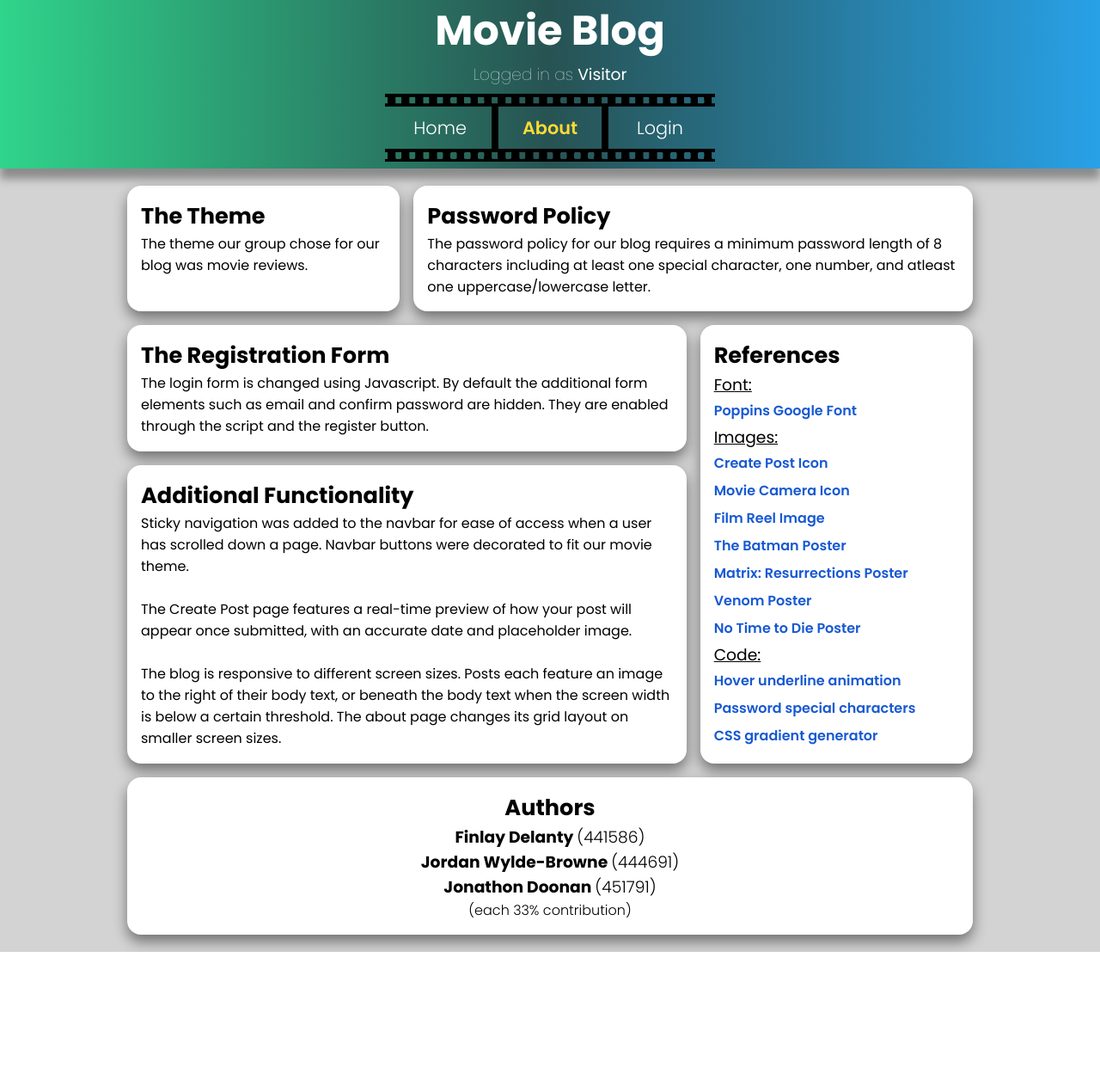
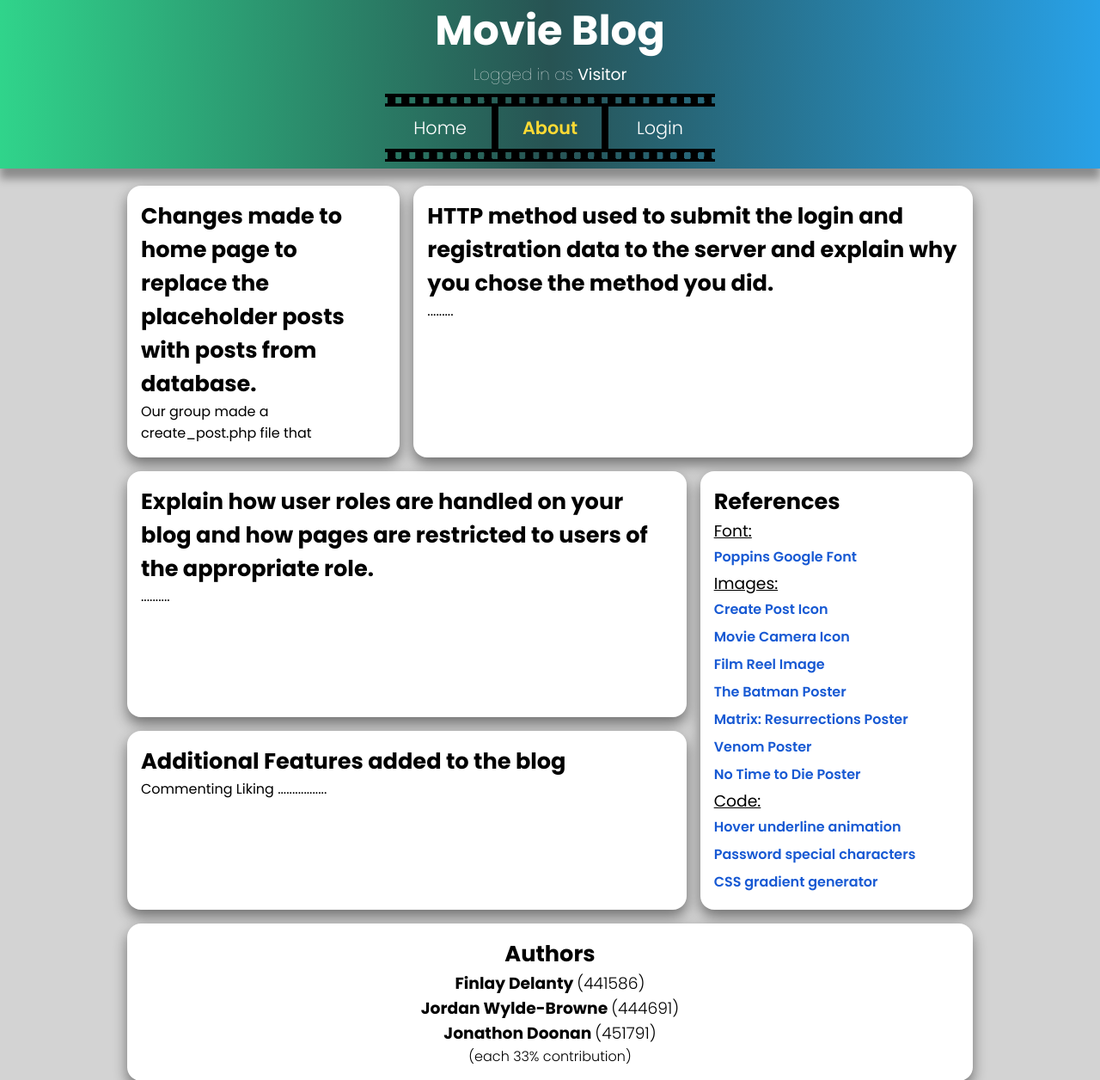
Before and after one commit to jofb/KIT202-Assignment2, a PHP site: page /about.php in a window 1280 px wide. Shown: the top 1256 px of the page at 86% size. Before the commit the page ends 1107 px from the top, so only its background shows below. Run offline with PHP 8.4, Linux system fonts and the light colour scheme; the visitor is signed in with stand-in values (Sample User, id 1).

Commit message:
removed suffix and added draft for about

```diff
--- a/about.php
+++ b/about.php
@@ -27,28 +27,26 @@
     <main class="about-container">
         <section class="about-responses">
             <article class="about-response-item about-response-theme">
-                <h1>The Theme</h1>
+
+
+
+
+                <h1>Changes made to home page to replace the placeholder posts with posts from database.</h1>
                 <p>
-                    The theme our group chose for our blog was movie
-                    reviews.
+                    Our group made a create_post.php file that
                 </p>
             </article>
             <article class="about-response-item about-response-password">
-                <h1>Password Policy</h1>
+                <h1> HTTP method used to submit the login and registration data to the server and explain why you
+chose the method you did.</h1>
                 <p>
-                    The password policy for our blog requires a minimum
-                    password length of 8 characters including at least one
-                    special character, one number, and atleast one
-                    uppercase/lowercase letter.
+                    .........
                 </p>
             </article>
             <article class="about-response-item about-response-registration">
-                <h1>The Registration Form</h1>
+                <h1> Explain how user roles are handled on your blog and how pages are restricted to users of the appropriate role.</h1>
                 <p>
-                    The login form is changed using Javascript. By default
-                    the additional form elements such as email and confirm
-                    password are hidden. They are enabled through the script
-                    and the register button.
+                    ..........
                 </p>
             </article>
             <!-- References -->
@@ -94,15 +92,13 @@
                 </p>
             </article>
             <article class="about-response-item about-response-functionality">
-                <h1>Additional Functionality</h1>
+                <h1>Additional Features added to the blog</h1>
                 <p>
-                    Sticky navigation was added to the navbar for ease of access when a user has scrolled down a page.
-                    Navbar buttons were decorated to fit our movie theme.<br><br>
+                    Commenting
 
-                    The Create Post page features a real-time preview of how your post will appear once submitted, with an accurate date and placeholder image.<br><br>
+                    Liking
 
-                    The blog is responsive to different screen sizes. Posts each feature an image to the right of their body text, or beneath the body text when the
-                    screen width is below a certain threshold. The about page changes its grid layout on smaller screen sizes.
+                .................
                 </p>
             </article>
 
```
Also changed, not shown: js/create.js (+1 -11 lines).
